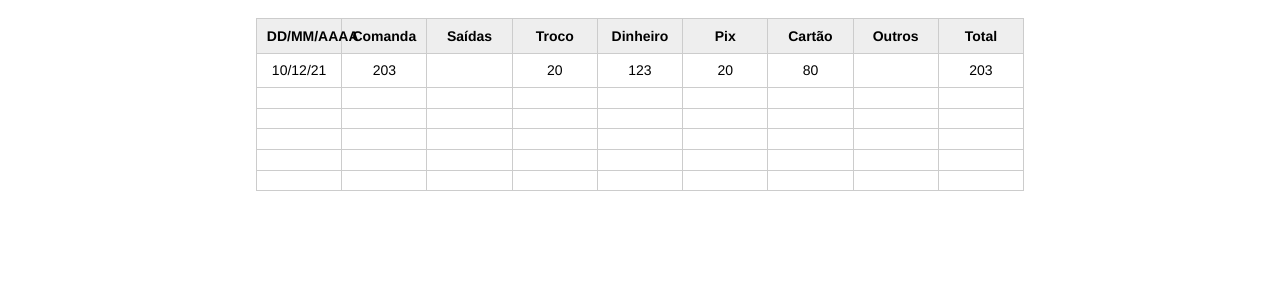
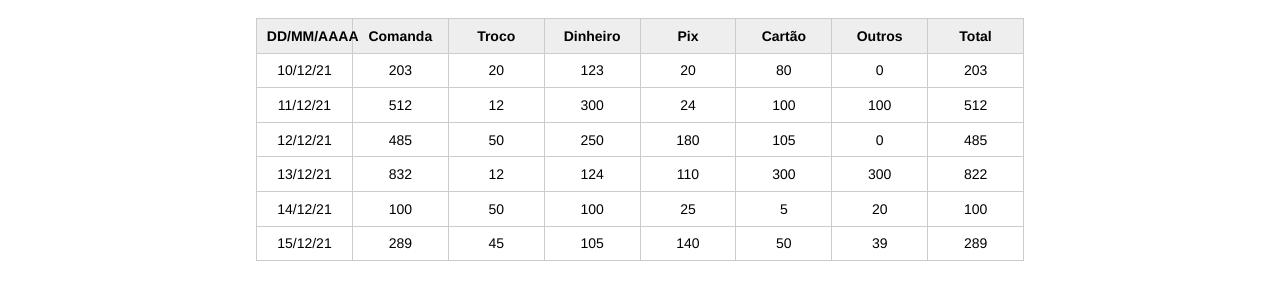
Before and after one commit to Dayane16/Esfiharia-Dantas, a plain HTML site: page index.html in a window 1280 px wide. Shown: the part 123-422 px from the top of the page. Drawn offline with Linux system fonts and the light colour scheme.

Commit message:
obtendo total de todos os itens na tabela

```diff
--- a/index.html
+++ b/index.html
@@ -23,7 +23,6 @@
 						<tr>
 							<th>DD/MM/AAAA</th>
 							<th>Comanda</th>
-							<th>Saídas</th>
 							<th>Troco</th>
 							<th>Dinheiro</th>
 							<th>Pix</th>
@@ -37,75 +36,69 @@
 						<tr class="relatorio" id=fr >
 							<td class="info-data">10/12/21</td>
 							<td class="info-comanda">203</td>
-							<td class="info-saida"></td>
 							<td class="info-troco">20</td>
 							<td class="info-dinheiro">123</td>
 							<td class="info-pix">20</td>
 							<td class="info-cartao">80</td>
-							<td class="info-outros"></td>
+							<td class="info-outros">0</td>
 							<td class="info-total">0</td>
 						</tr>
 
 						<tr class="relatorio" >
-							<td class="info-data"></td>
-							<td class="info-comanda"></td>
-							<td class="info-saida"></td>
-							<td class="info-troco"></td>
-							<td class="info-dinheiro"></td>
-							<td class="info-pix"></td>
-							<td class="info-cartao"></td>
-							<td class="info-outros"></td>
-							<td class="info-total"></td>
+							<td class="info-data">11/12/21</td>
+							<td class="info-comanda">512</td>
+							<td class="info-troco">12</td>
+							<td class="info-dinheiro">300</td>
+							<td class="info-pix">24</td>
+							<td class="info-cartao">100</td>
+							<td class="info-outros">100</td>
+							<td class="info-total">0</td>
 						</tr>
 
 
 						<tr class="relatorio" >
-							<td class="info-data"></td>
-							<td class="info-comanda"></td>
-							<td class="info-saida"></td>
-							<td class="info-troco"></td>
-							<td class="info-dinheiro"></td>
-							<td class="info-pix"></td>
-							<td class="info-cartao"></td>
-							<td class="info-outros"></td>
-							<td class="info-total"></td>
+							<td class="info-data">12/12/21</td>
+							<td class="info-comanda">485</td>
+							<td class="info-troco">50</td>
+							<td class="info-dinheiro">250</td>
+							<td class="info-pix">180</td>
+							<td class="info-cartao">105</td>
+							<td class="info-outros">0</td>
+							<td class="info-total">0</td>
 						</tr>
 
 
 						<tr class="relatorio" >
-							<td class="info-data"></td>
-							<td class="info-comanda"></td>
-							<td class="info-saida"></td>
-							<td class="info-troco"></td>
-							<td class="info-dinheiro"></td>
-							<td class="info-pix"></td>
-							<td class="info-cartao"></td>
-							<td class="info-outros"></td>
-							<td class="info-total"></td>
+							<td class="info-data">13/12/21</td>
+							<td class="info-comanda">832</td>
+							<td class="info-troco">12</td>
+							<td class="info-dinheiro">124</td>
+							<td class="info-pix">110</td>
+							<td class="info-cartao">300</td>
+							<td class="info-outros">300</td>
+							<td class="info-total">0</td>
 						</tr>
 
 						<tr class="relatorio" >
-							<td class="info-data"></td>
-							<td class="info-comanda"></td>
-							<td class="info-saida"></td>
-							<td class="info-troco"></td>
-							<td class="info-dinheiro"></td>
-							<td class="info-pix"></td>
-							<td class="info-cartao"></td>
-							<td class="info-outros"></td>
-							<td class="info-total"></td>
+							<td class="info-data">14/12/21</td>
+							<td class="info-comanda">100</td>
+							<td class="info-troco">50</td>
+							<td class="info-dinheiro">100</td>
+							<td class="info-pix">25</td>
+							<td class="info-cartao">5</td>
+							<td class="info-outros">20</td>
+							<td class="info-total">0</td>
 						</tr>
 
 						<tr class="relatorio" >
-							<td class="info-data"></td>
-							<td class="info-comanda"></td>
-							<td class="info-saida"></td>
-							<td class="info-troco"></td>
-							<td class="info-dinheiro"></td>
-							<td class="info-pix"></td>
-							<td class="info-cartao"></td>
-							<td class="info-outros"></td>
-							<td class="info-total"></td>
+							<td class="info-data">15/12/21</td>
+							<td class="info-comanda">289</td>
+							<td class="info-troco">45</td>
+							<td class="info-dinheiro">105</td>
+							<td class="info-pix">140</td>
+							<td class="info-cartao">50</td>
+							<td class="info-outros">39</td>
+							<td class="info-total">0</td>
 						</tr>
 
 					</tbody>
--- a/js/principal.js
+++ b/js/principal.js
@@ -1,19 +1,28 @@
 var title = document.querySelector('.title');
 title.textContent = "Esfiharia Dantas";
 
-var frl = document.querySelector('#fr');
-var ttroco =fr.querySelector('.info-troco');
-var ddinheiro=fr.querySelector('.info-dinheiro');
-var ppix =fr.querySelector('.info-pix');
-var ccartao=fr.querySelector('.info-cartao');
-var ttotal=fr.querySelector('.info-total');
+var relatorios = document.querySelectorAll('.relatorio');
 
-var troco=parseInt(ttroco.textContent);
-var dinheiro=parseInt(ddinheiro.textContent);
-var pix=parseInt(ppix.textContent);
-var cartao=parseInt(ccartao.textContent);
-var total=parseInt(ttotal.textContent);
+for(var i = 0; i <relatorios.length; i++) {
 
-//var total=(dinheiro+pix+cartao)-troco;
+    var relatorio = relatorios[i];
 
-ttotal.textContent = (dinheiro+pix+cartao)-troco;
+    var tdtroco =relatorio.querySelector('.info-troco');
+    var tddinheiro=relatorio.querySelector('.info-dinheiro');
+    var tdpix =relatorio.querySelector('.info-pix');
+    var tdcartao=relatorio.querySelector('.info-cartao');
+    var tdtotal=relatorio.querySelector('.info-total');
+    var tdoutro=relatorio.querySelector('.info-outros');
+
+    var troco=parseInt(tdtroco.textContent);
+    var dinheiro=parseInt(tddinheiro.textContent);
+    var pix=parseInt(tdpix.textContent);
+    var cartao=parseInt(tdcartao.textContent);
+    var outros=parseInt(tdoutro.textContent);
+
+    var total=(dinheiro+pix+cartao+outros)-troco;
+
+    tdtotal.textContent = total;
+
+
+}
```
